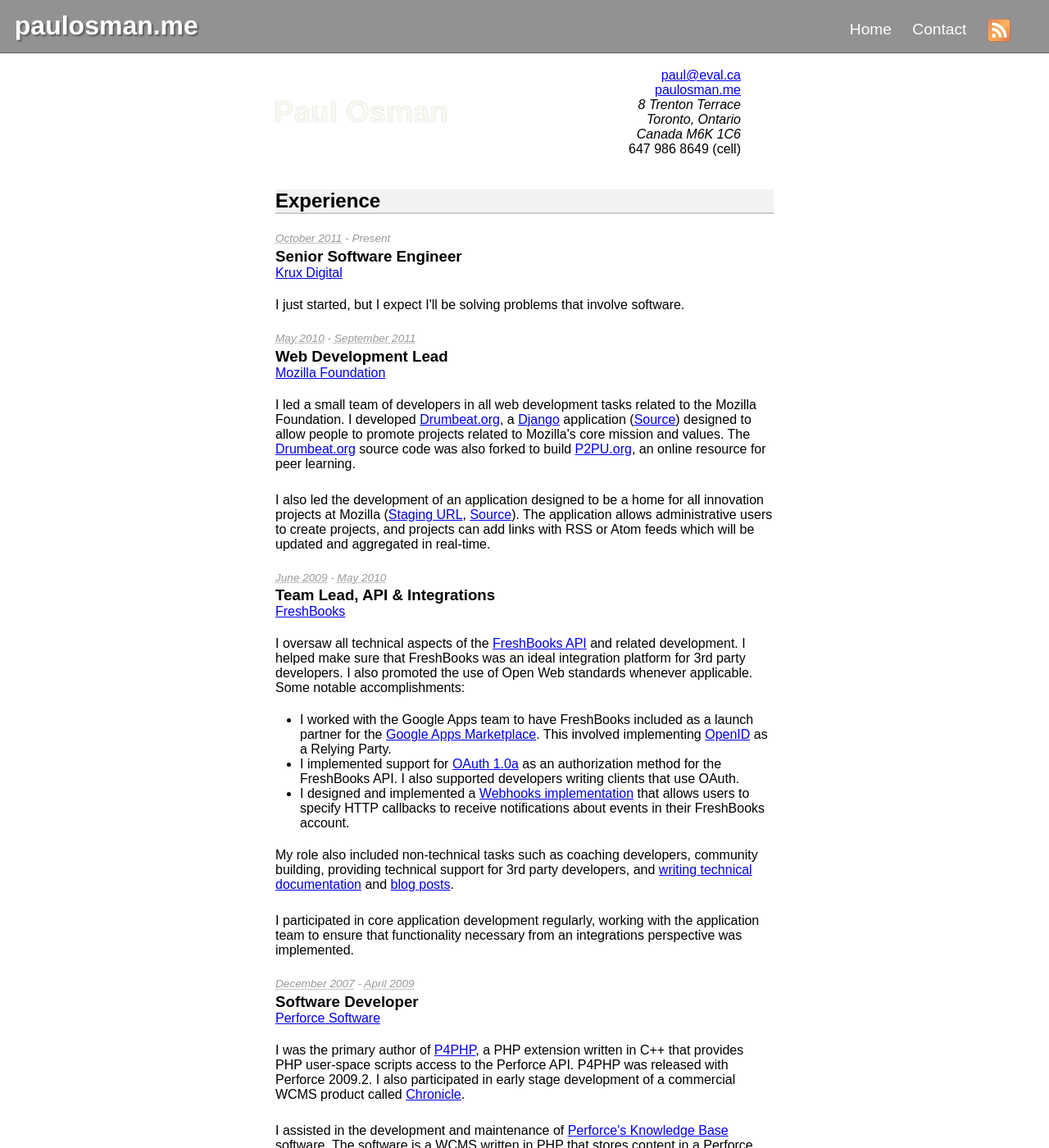
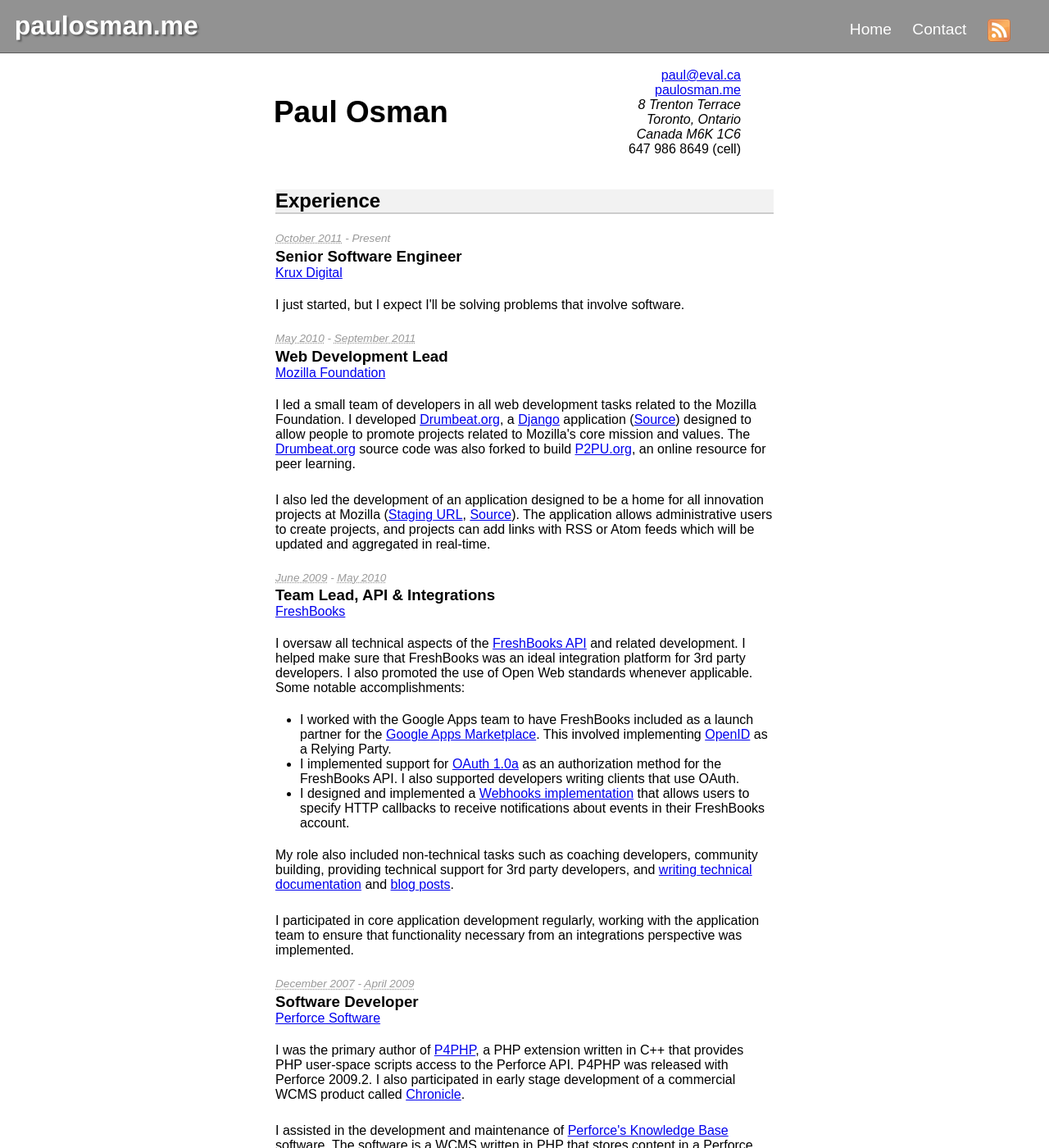
Before and after one commit to paulosman/paulosman.github.io, a Jekyll site: the page built from resume.html, in a window 1280 px wide and 1400 px high. Shown: the whole window at 82% size. Built offline with Jekyll 4.4.1, drawn with Linux system fonts in a browser that asks for light colours; Markdown is read by kramdown in place of the engine named in the settings.

```diff
--- a/css/styles.css
+++ b/css/styles.css
@@ -236,6 +236,10 @@
     font-size: 14px;
 }
 
+h1 span.fn.n  {
+    color: #000;
+}
+
 /** Pygments: monokai **/
 .hll { background-color: #49483e }
 .c { color: #75715e } /* Comment */
```
